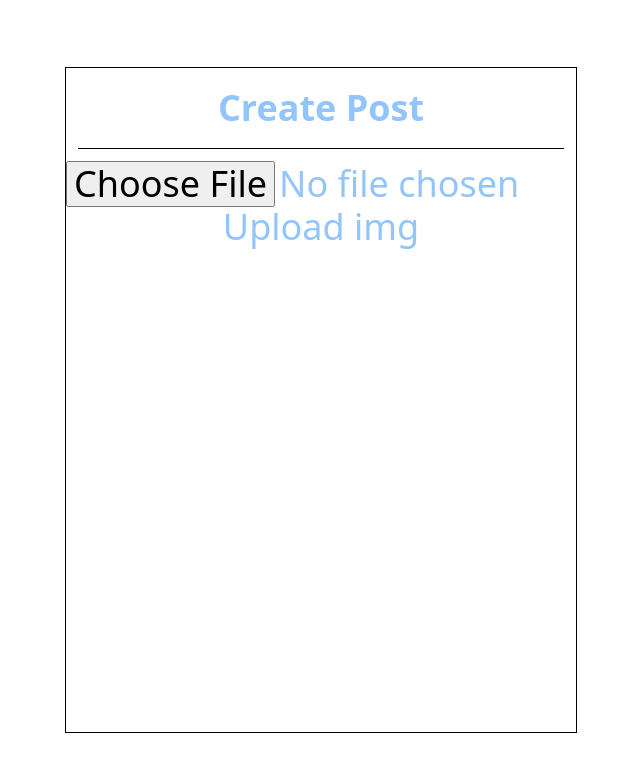
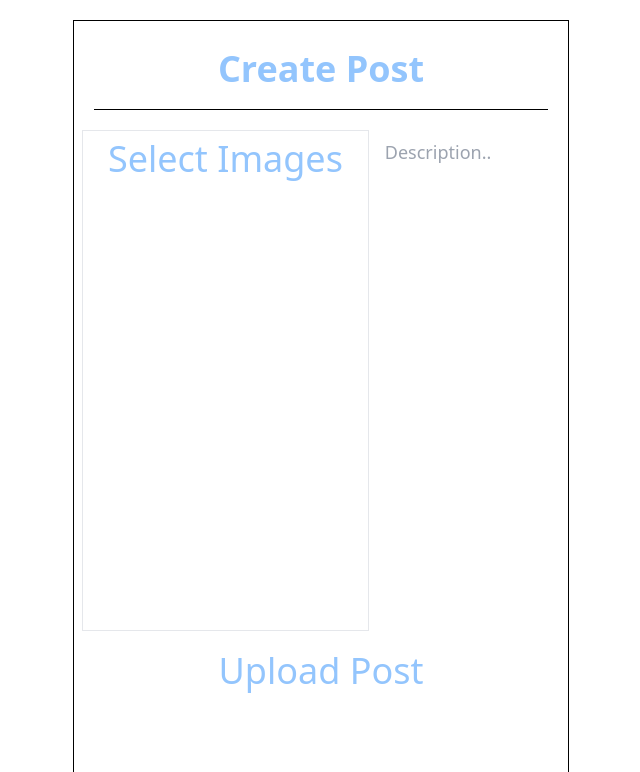
Before and after one commit to ArhamNaeem/SMA, a React (Vite) app: page /create-post in a window 1280 px wide. Shown: the top 772 px of the page, without its empty margins (319-959 px from the left). Built offline with nearby package versions, Linux system fonts and the light colour scheme.

Commit message:
sending img to firebase storage

```diff
--- a/src/Posts/Create.tsx
+++ b/src/Posts/Create.tsx
@@ -1,17 +1,88 @@
-import React from 'react'
-import { useRef } from 'react';
+import React, { useState, useEffect } from "react";
+import { ref, uploadBytes, listAll, getDownloadURL } from "firebase/storage";
+import { storage } from "../config/firebase";
+// import { v4 } from 'uuid';
 
 export default function Create() {
+  const [imageUpload, setImageUpload] = useState<File | null>(null);
+  const [imgList, setImgList] = useState<string[]>([]);
+  const [imgUrl, setImgUrl] = useState("");
+  const imgListRef = ref(storage, "post/");
+  //todo: correct this
+  const uploadImg = () => {
+    if (!imageUpload) return;
+    const imgUrl = "post/" + imageUpload.name + crypto.randomUUID();
+    const imgRef = ref(storage, imgUrl);
+     uploadBytes(imgRef, imageUpload).then((snapshot) => {
+       getDownloadURL(snapshot.ref).then((url) => {
+         console.log('uploaded')
+         setImgList((prev) => [...prev, url]);
+             listAll(imgListRef).then((response) => {
+               console.log("here");
+               response.items.forEach((item) => {
+                 getDownloadURL(item).then((url) => {
+                   setImgList((prev) => [...prev, url]);
+                 });
+               });
+               //loading if img is uploading
+               console.log('loading')
+               imgList.map((img) => {
+                 console.log(img);
+               });
+             });
+       });
+
+   });
+
+
+  };
+
+  //  useEffect(() => {
+  //      listAll(imgListRef).then((response) => {
+  //        response.items.forEach((item) => {
+  //          getDownloadURL(item).then((url) => {
+  //            setImgList((prev) => [...prev, url]);
+  //          })
+  //        })
+  //      });
+  //  }, []);
   return (
     <>
-            <div className="container flex justify-center items-center h-screen text-center text-blue-300 text-4xl">
-              <div className="w-3/4 lg:w-2/5 h-5/6 border border-black">
-                <h1 className=" m-3 mt-0 p-5  font-bold  border-b border-black">
+      <div className="flex flex-col justify-center items-center h-screen text-center text-blue-300
+       lg:text-4xl p-5">
+        <div className=" w-full lg:w-2/5 h-4/5 lg:h-full p-2 border border-black  ">
+          <h1 className=" m-3 mt-0 p-5   font-bold  border-b border-black ">
             Create Post
           </h1>
+          <div className="w-full h-9/10">
+            <div className="flex h-3/4">
+              <div className="w-3/5 h-full border p-2 m-2 ml-0">
+                <label htmlFor="files" className="cursor-pointer">
+                  Select Images
+                </label>
+                <input
+                  className="invisible"
+                  type="file"
+                  id="files"
+                  onChange={(e) => {
+                    if (e.target.files) {
+                      setImageUpload(e.target.files[0]);
+                      //upload img
+                    }
+                  }}
+                />
+              </div>
               <div>
-                  <input type="file" name="" id="" />
-                  <button>Upload img</button>
+                <textarea
+                  className="m-2 ml-0 p-2 h-full outline-none w-full text-sm lg:text-lg resize-none"
+                  placeholder="Description.."
+                ></textarea>
+              </div>
+            </div>
+            <button
+              //remove on click from here and make img saved after selection , use this btn for sending data to db
+              onClick={uploadImg}
+              className="mt-7">Upload Post</button>
           </div>
         </div>
       </div>
--- a/tailwind.config.cjs
+++ b/tailwind.config.cjs
@@ -2,7 +2,11 @@
 module.exports = {
   content: ["./src/**/*.{js,jsx,ts,tsx}"],
   theme: {
-    extend: {},
+    extend: {
+      height: {
+        "9/10": "90%",
+      },
+    },
   },
   plugins: [],
 };
```
Lines whose indentation alone changed are shown as unchanged.
